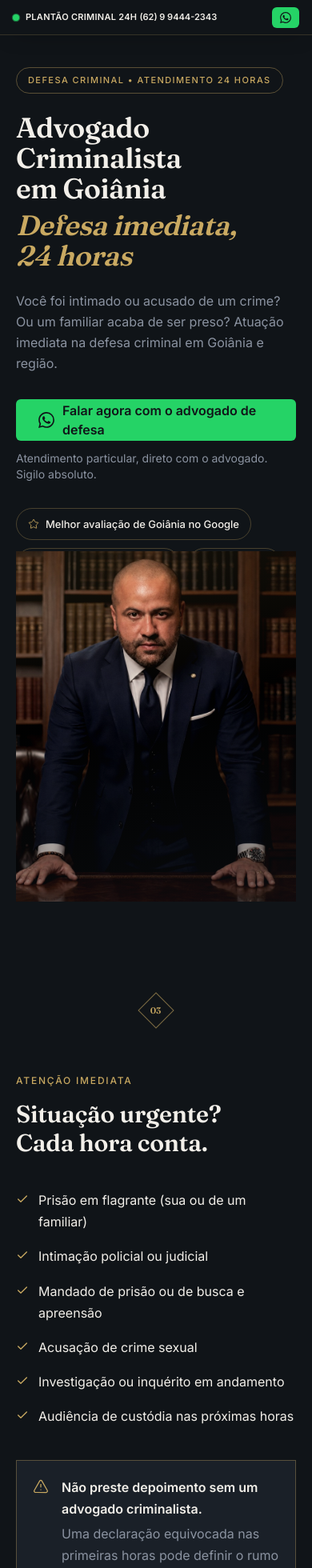
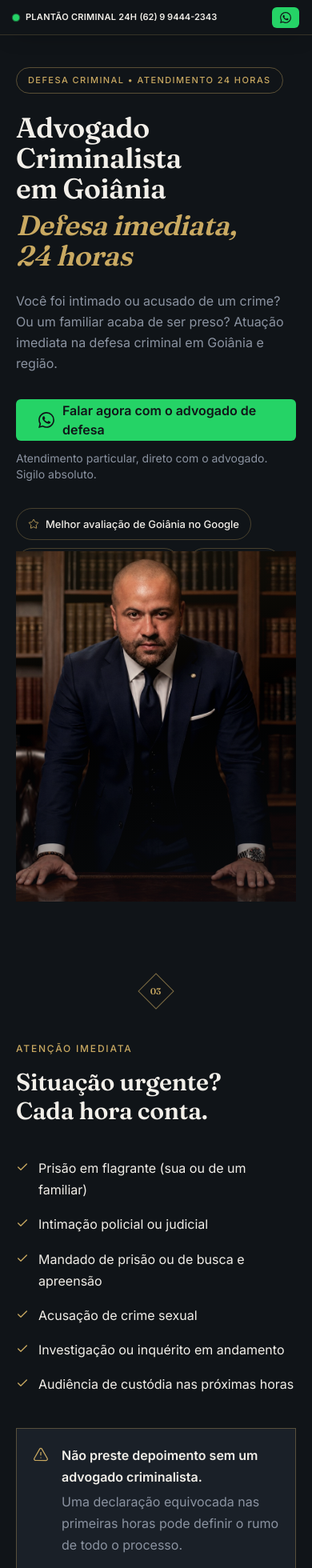
Before and after one commit to FelipeMoreira2024/faustino2026-02, a Next.js app: page / in a window 390 px wide. Shown: the top 1960 px of the page at 80% size. Built offline with nearby package versions, Linux system fonts and the light colour scheme; no server answers.

Commit message:
Update padding in Hero and UrgentSituations components for improved layout consistency. Adjusted bottom padding and top margin for better spacing and visual alignment.

```diff
--- a/components/sections/Hero.tsx
+++ b/components/sections/Hero.tsx
@@ -14,7 +14,7 @@ export function Hero() {
   return (
     <section className="relative bg-ink" id="hero">
       <SectionMarker number="02" tone="ink" hideOnMobile />
-      <div className="mx-auto grid max-w-6xl gap-10 px-5 pb-20 pt-10 sm:px-8 lg:grid-cols-[1.15fr_0.85fr] lg:items-center lg:gap-16 lg:px-20 lg:pb-28 lg:pt-10">
+      <div className="mx-auto grid max-w-6xl gap-10 px-5 pb-14 pt-10 sm:px-8 lg:grid-cols-[1.15fr_0.85fr] lg:items-center lg:gap-16 lg:px-20 lg:pb-20 lg:pt-10">
         <div>
           <span className="inline-flex items-center rounded-full border border-brass/40 px-3.5 py-1.5 text-[11px] font-medium uppercase tracking-[0.13em] text-brass sm:text-xs sm:tracking-[0.15em]">
             DEFESA CRIMINAL • ATENDIMENTO 24 HORAS
--- a/components/sections/UrgentSituations.tsx
+++ b/components/sections/UrgentSituations.tsx
@@ -18,7 +18,7 @@ export function UrgentSituations() {
   return (
     <section className="cv-auto relative bg-ink" id="situacoes-urgentes">
       <SectionMarker number="03" tone="ink" />
-      <div className="mx-auto max-w-6xl px-5 py-16 sm:px-8 lg:px-20 lg:py-28">
+      <div className="mx-auto max-w-6xl px-5 pb-16 pt-12 sm:px-8 lg:px-20 lg:pb-28 lg:pt-20">
         <Reveal>
           <Eyebrow>ATENÇÃO IMEDIATA</Eyebrow>
           <h2 className="mt-4 font-display text-3xl font-semibold tracking-[-0.01em] text-paper sm:text-4xl">
```
